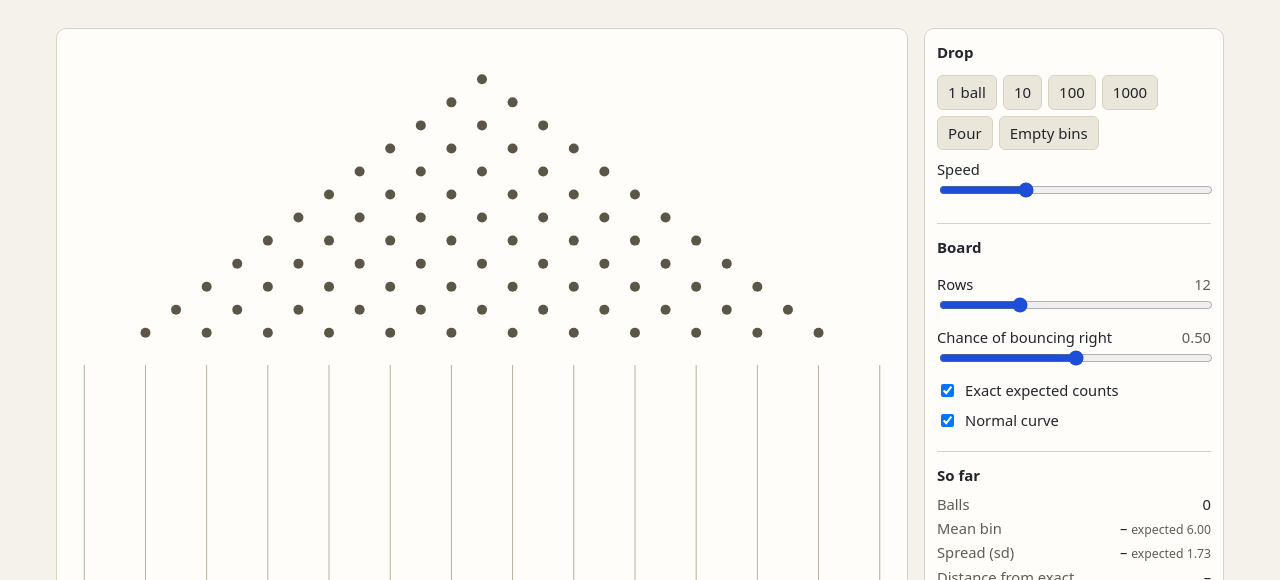
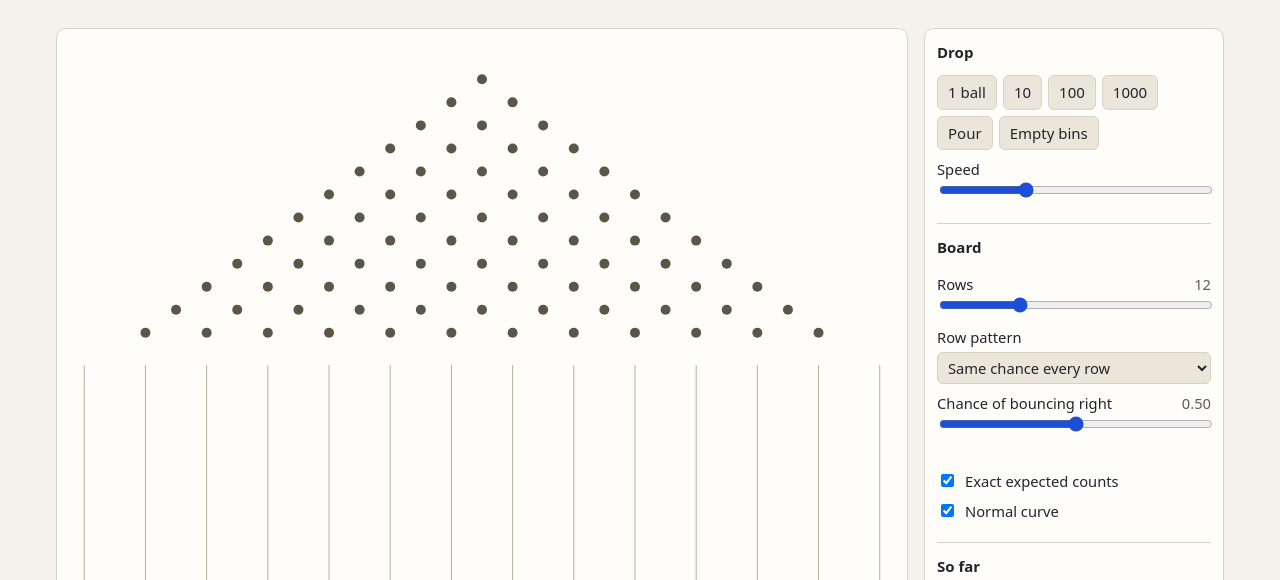
Before and after one commit to fushanbobfan/quincunx, a website with bundled scripts: page index.html in a window 1280 px wide. Shown: the part 153-733 px from the top of the page. Built offline with nearby package versions, Linux system fonts and the light colour scheme.

Commit message:
Add a row pattern selector with a hint line, a legend entry for row chances and their colours in both schemes

```diff
--- a/index.html
+++ b/index.html
@@ -25,6 +25,7 @@
           <span class="key bar"></span> balls in each bin
           <span class="key exact"></span> exact expected count
           <span class="key normal"></span> normal curve
+          <span class="key tilt" id="tilt-key" hidden></span><span id="tilt-label" hidden>each row's chance of bouncing right</span>
         </p>
       </section>
 
@@ -49,9 +50,19 @@
           <label>Rows <output id="rows-out">12</output>
             <input id="rows" type="range" min="1" max="40" step="1" value="12" />
           </label>
+          <label>Row pattern
+            <select id="pattern">
+              <option value="same">Same chance every row</option>
+              <option value="alternate">Alternating p and 1 − p</option>
+              <option value="ramp">Ramp from p to 1 − p</option>
+              <option value="random">Random chance per row</option>
+              <option value="hand">Paint rows by hand</option>
+            </select>
+          </label>
           <label>Chance of bouncing right <output id="p-out">0.50</output>
             <input id="p" type="range" min="0" max="1" step="0.01" value="0.5" />
           </label>
+          <p class="hint" id="pattern-hint"></p>
           <label class="check"><input id="show-exact" type="checkbox" checked /> Exact expected counts</label>
           <label class="check"><input id="show-normal" type="checkbox" checked /> Normal curve</label>
         </fieldset>
--- a/style.css
+++ b/style.css
@@ -12,6 +12,8 @@
   --exact: #1d4ed8;
   --normal: #c2410c;
   --ball: #2f2b24;
+  --guide: #ece6d8;
+  --tilt: #15803d;
   --button: #ebe6da;
   --button-hover: #ded7c7;
   color-scheme: light;
@@ -32,6 +34,8 @@
     --exact: #93c5fd;
     --normal: #fb923c;
     --ball: #f1e6cf;
+    --guide: #252a31;
+    --tilt: #4ade80;
     --button: #252a32;
     --button-hover: #30363f;
     color-scheme: dark;
@@ -131,6 +135,34 @@ canvas {
 .key.normal {
   height: 3px;
   background: var(--normal);
+}
+
+.key.tilt {
+  width: 3px;
+  height: 12px;
+  background: var(--tilt);
+}
+
+.key[hidden],
+[hidden] {
+  display: none;
+}
+
+canvas.painting {
+  cursor: crosshair;
+  touch-action: none;
+}
+
+select {
+  display: block;
+  width: 100%;
+  margin-top: 4px;
+  font: inherit;
+  color: var(--text);
+  background: var(--button);
+  border: 1px solid var(--line);
+  border-radius: 6px;
+  padding: 4px 6px;
 }
 
 .panel {
```
